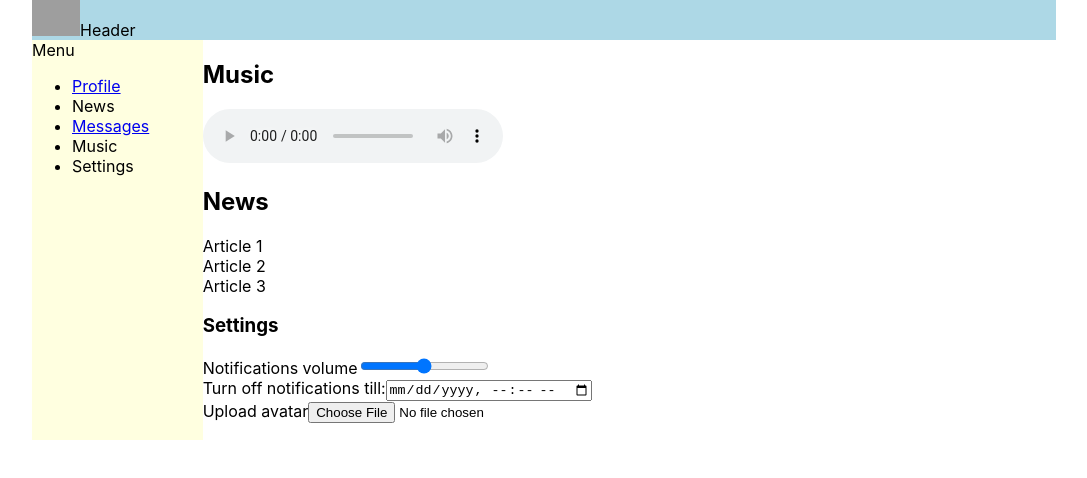
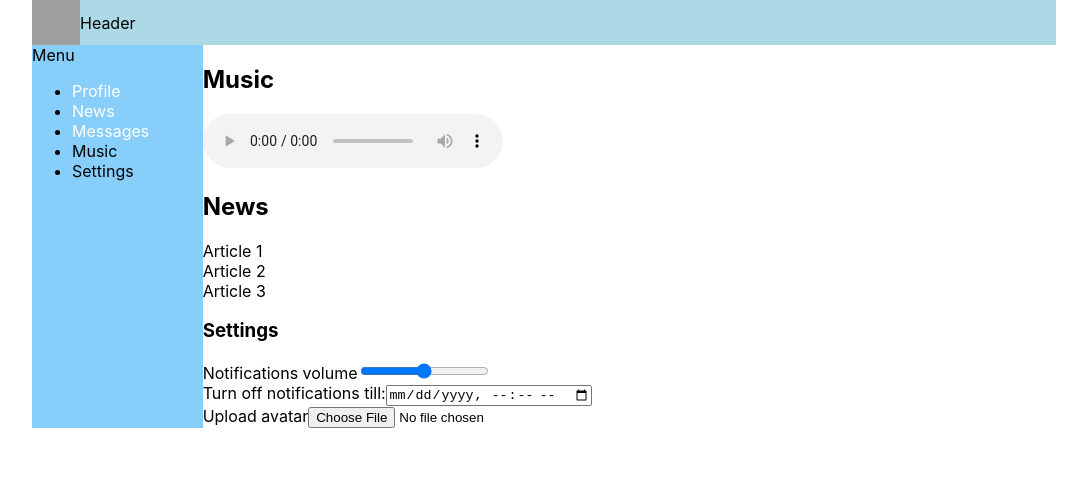
Before and after one commit to leokotman/My-React-app, a React (Create React App) app: page /music in a window 1280 px wide. Shown: the top 478 px of the page, without its empty margins (96-1183 px from the left). Built offline with nearby package versions, Linux system fonts and the light colour scheme; grey boxes are pictures that could not be loaded.

Commit message:
navlinks
added for profile & messages, activeClassName

```diff
--- a/src/App.css
+++ b/src/App.css
@@ -1,8 +1,8 @@
 .App {
   display: grid;
-  width: 80vw;
+  width: 80%;
   margin: 0 auto;
-  grid-template-rows: 1fr 10fr;
+  grid-template-rows: 45px 10fr;
   grid-template-columns: 2fr 10fr;
   grid-template-areas: 'header header' 'nav main';
 }
--- a/src/components/Header/Header.jsx
+++ b/src/components/Header/Header.jsx
@@ -8,7 +8,7 @@ function Header() {
         src="https://img.freepik.com/free-vector/gold-lion-leo-shield-logo-icon_23758-201.jpg?size=338&ext=jpg"
         alt="leo logo"
       ></img>
-      Header
+      <span>Header</span>
     </header>
   );
 }
--- a/src/components/Header/Header.module.css
+++ b/src/components/Header/Header.module.css
@@ -2,6 +2,7 @@
     grid-area: header;
     grid-column: auto / span 2;
     background-color: lightblue;
+display: flex;
 }
 
 .header img {
@@ -9,3 +10,6 @@
     object-fit: cover;
     background-color: lightblue;
 }
+.header span {
+    align-self: center;
+}
--- a/src/components/Navbar/Nav.jsx
+++ b/src/components/Navbar/Nav.jsx
@@ -1,7 +1,6 @@
 import React, {Component} from "react";
 import s from "./Nav.module.css";
-import Profile from "../Profile/Profile";
-import Messages from "../Messages/Messages";
+import {NavLink} from "react-router-dom";
 
 function Nav() {
   return (
@@ -9,13 +8,17 @@ function Nav() {
       Menu
       <ul>
         <li>
-          <a href="/profile">Profile</a>
+          <NavLink to="/profile" activeClassName={s.activeLink}>
+
+            Profile
+
+          </NavLink>
         </li>
         <li>
           <a>News</a>
         </li>
         <li>
-          <a href="/messages">Messages</a>
+          <NavLink to="/messages" activeClassName={s.activeLink}>Messages</NavLink>
         </li>
         <li>Music</li>
         <li>Settings</li>
--- a/src/components/Navbar/Nav.module.css
+++ b/src/components/Navbar/Nav.module.css
@@ -1,4 +1,14 @@
 .nav {
     grid-area: nav;
-    background-color: lightyellow;
-  }
+    background-color: lightskyblue;
+}
+.nav a {
+    text-decoration: none;
+    color: white;
+}
+
+nav a.activeLink {
+    color: gold;
+    background-color: #fff;
+    border-radius: 10%;
+}
```
